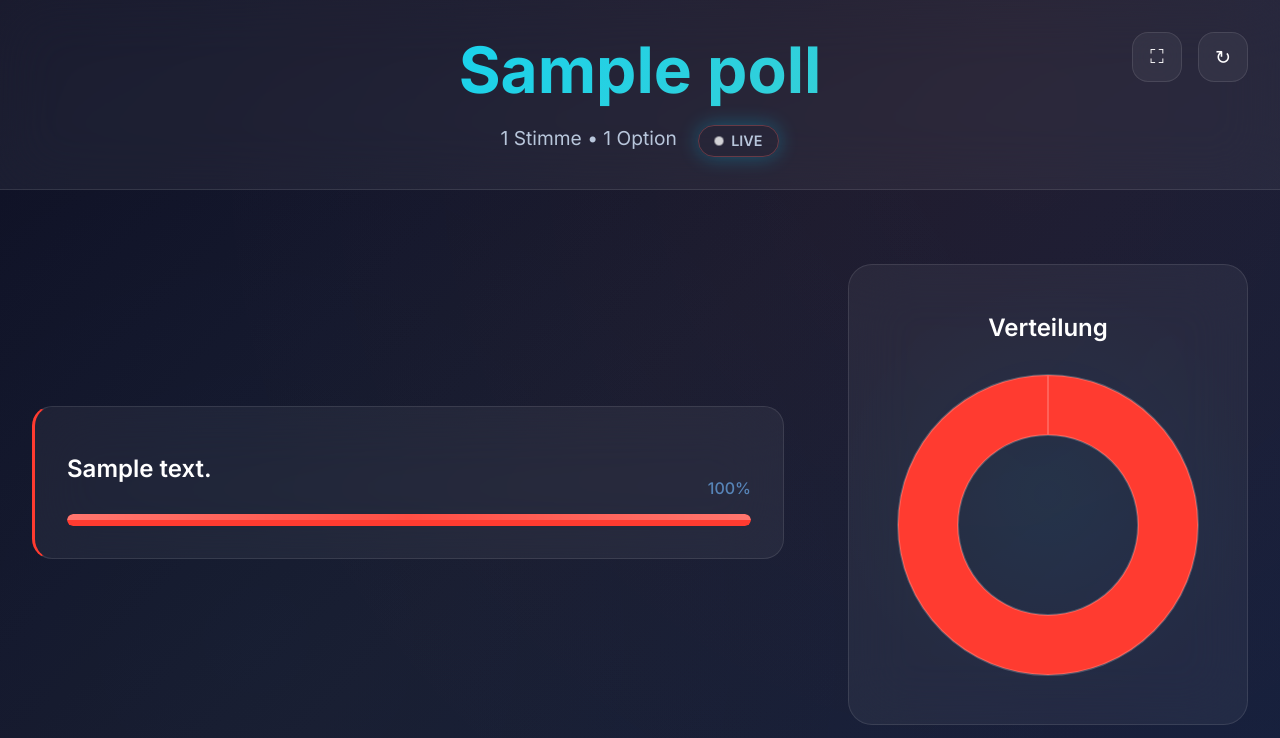
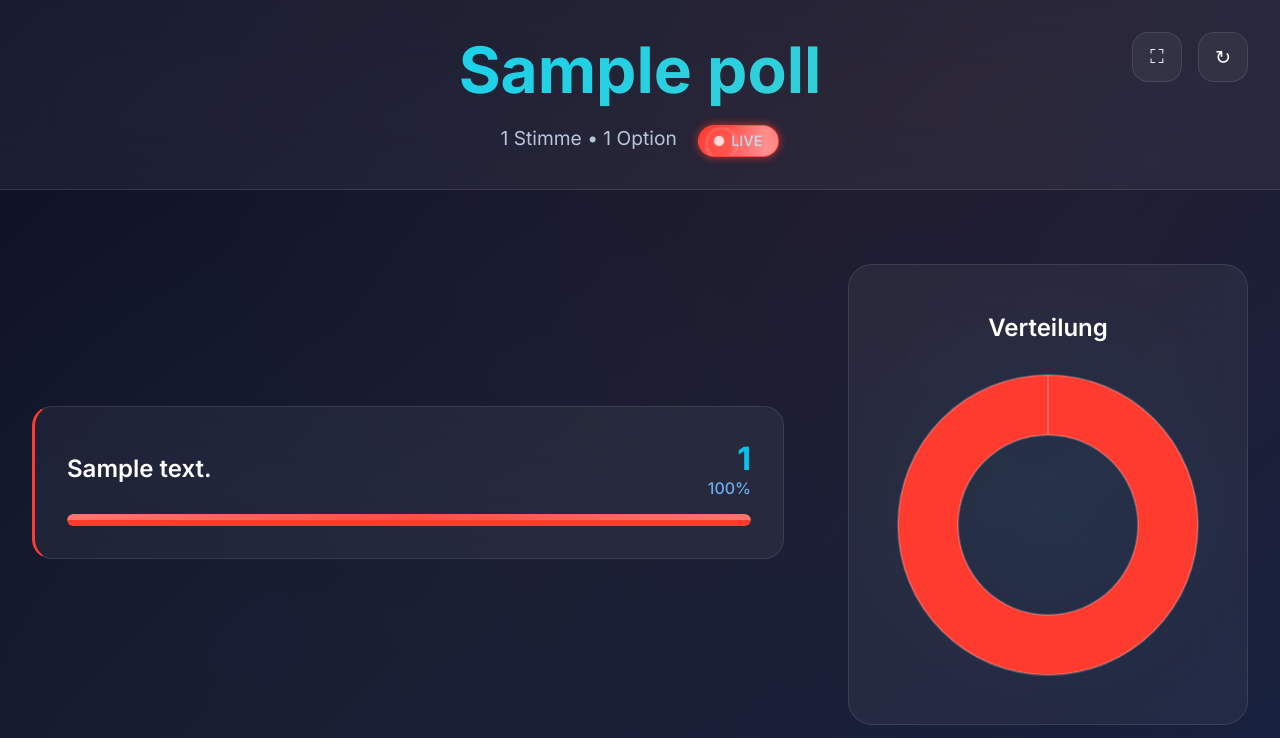
Before and after one commit to jonasradke/discopoll, a PHP site: page /presentation.php in a window 1280 px wide. Shown: the top 738 px of the page. Run offline with PHP 8.4, Linux system fonts and the light colour scheme; tables that the repository leaves empty or names only in its code hold one stand-in row (values such as "Sample post").

Commit message:
Update presentation.php to enhance the live indicator styles with new animations and color schemes. Introduce additional keyframes for live effects, improving visual feedback for real-time updates. Remove outdated styles and streamline the CSS for better performance and maintainability.

```diff
--- a/presentation.php
+++ b/presentation.php
@@ -183,14 +183,27 @@ $totalVotes = array_sum(array_column($options, 'votes'));
              display: inline-flex;
              align-items: center;
              gap: 0.5rem;
-            background: linear-gradient(135deg, var(--accent-secondary), #ff8a80);
+             background: linear-gradient(135deg, #ff3b30, #ff6b6b);
              padding: 0.4rem 1rem;
              border-radius: 20px;
-            border: 1px solid rgba(255, 107, 107, 0.3);
+             border: 1px solid rgba(255, 59, 48, 0.4);
              font-size: 0.9rem;
              font-weight: 600;
              margin-left: 1rem;
-            box-shadow: var(--shadow-glow);
+             position: relative;
+             overflow: hidden;
+             animation: liveGlow 3s ease-in-out infinite;
+         }
+
+         .live-indicator::before {
+             content: '';
+             position: absolute;
+             top: 0;
+             left: -100%;
+             width: 100%;
+             height: 100%;
+             background: linear-gradient(90deg, transparent, rgba(255, 255, 255, 0.3), transparent);
+             animation: liveShine 2s ease-in-out infinite;
          }
 
          .live-dot {
@@ -198,12 +211,60 @@ $totalVotes = array_sum(array_column($options, 'votes'));
              height: 8px;
              background: #fff;
              border-radius: 50%;
-            animation: livePulse 2s ease-in-out infinite;
+             position: relative;
+             z-index: 1;
+             animation: livePulse 1.5s ease-in-out infinite;
+         }
+
+         .live-dot::after {
+             content: '';
+             position: absolute;
+             top: -4px;
+             left: -4px;
+             width: 16px;
+             height: 16px;
+             border: 2px solid rgba(255, 255, 255, 0.3);
+             border-radius: 50%;
+             animation: liveRipple 2s ease-out infinite;
          }
 
          @keyframes livePulse {
-            0%, 100% { opacity: 1; transform: scale(1); }
-            50% { opacity: 0.7; transform: scale(1.2); }
+             0%, 100% {
+                 opacity: 1;
+                 transform: scale(1);
+                 box-shadow: 0 0 0 0 rgba(255, 255, 255, 0.7);
+             }
+             50% {
+                 opacity: 0.8;
+                 transform: scale(1.3);
+                 box-shadow: 0 0 0 4px rgba(255, 255, 255, 0);
+             }
+         }
+
+         @keyframes liveRipple {
+             0% {
+                 transform: scale(0.8);
+                 opacity: 1;
+             }
+             100% {
+                 transform: scale(2);
+                 opacity: 0;
+             }
+         }
+
+         @keyframes liveGlow {
+             0%, 100% {
+                 box-shadow: 0 0 5px rgba(255, 59, 48, 0.5);
+             }
+             50% {
+                 box-shadow: 0 0 20px rgba(255, 59, 48, 0.8), 0 0 30px rgba(255, 59, 48, 0.4);
+             }
+         }
+
+         @keyframes liveShine {
+             0% { left: -100%; }
+             50% { left: 100%; }
+             100% { left: 100%; }
          }
 
         /* Main Content */
@@ -273,17 +334,6 @@ $totalVotes = array_sum(array_column($options, 'votes'));
             opacity: 0.9;
         }
 
-        .vote-count {
-            font-size: 2rem;
-            font-weight: 700;
-            display: block;
-        }
-
-        .percentage {
-            font-size: 1rem;
-            opacity: 0.7;
-        }
-
         .option-header {
             display: flex;
             justify-content: space-between;
@@ -307,10 +357,7 @@ $totalVotes = array_sum(array_column($options, 'votes'));
             font-size: 2rem;
             font-weight: 700;
             display: block;
-            background: linear-gradient(135deg, var(--accent-primary), var(--accent-tertiary));
-            -webkit-background-clip: text;
-            -webkit-text-fill-color: transparent;
-            background-clip: text;
+            color: #00d4ff;
         }
 
         .percentage {
```
Lines whose indentation alone changed are shown as unchanged.
